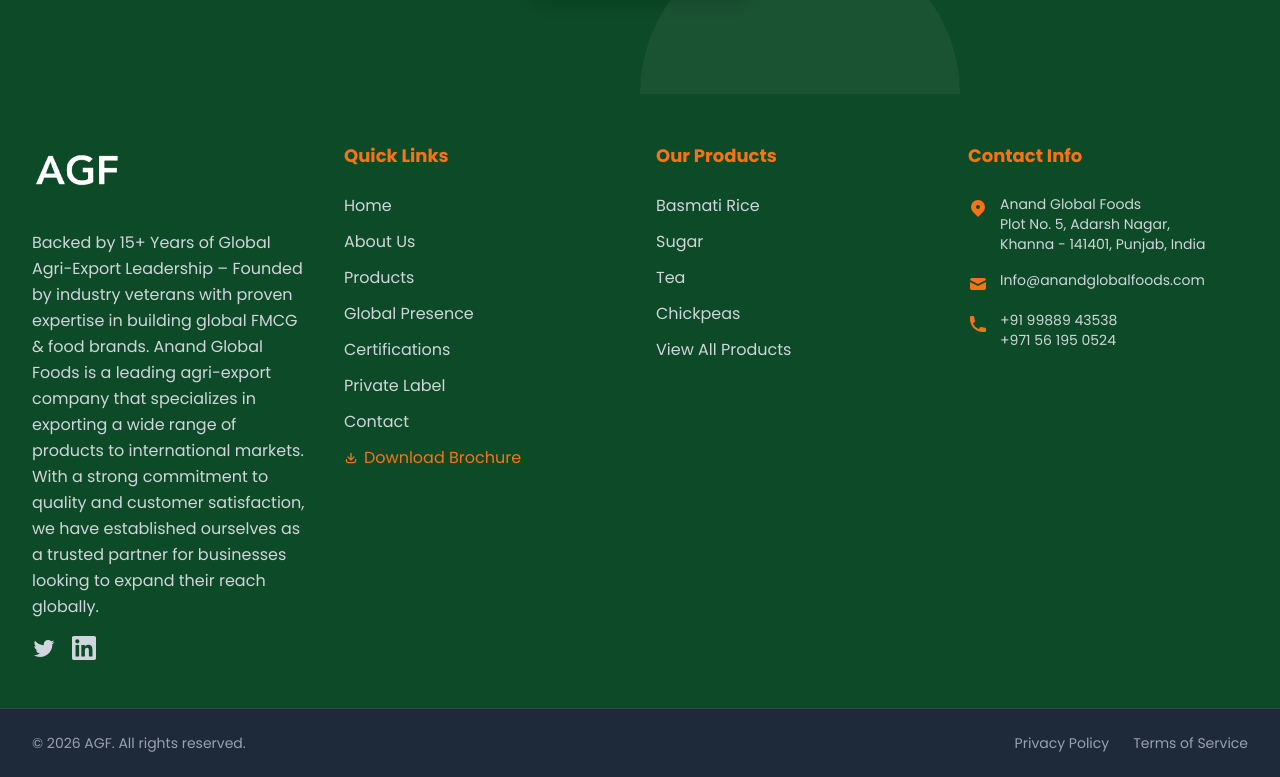
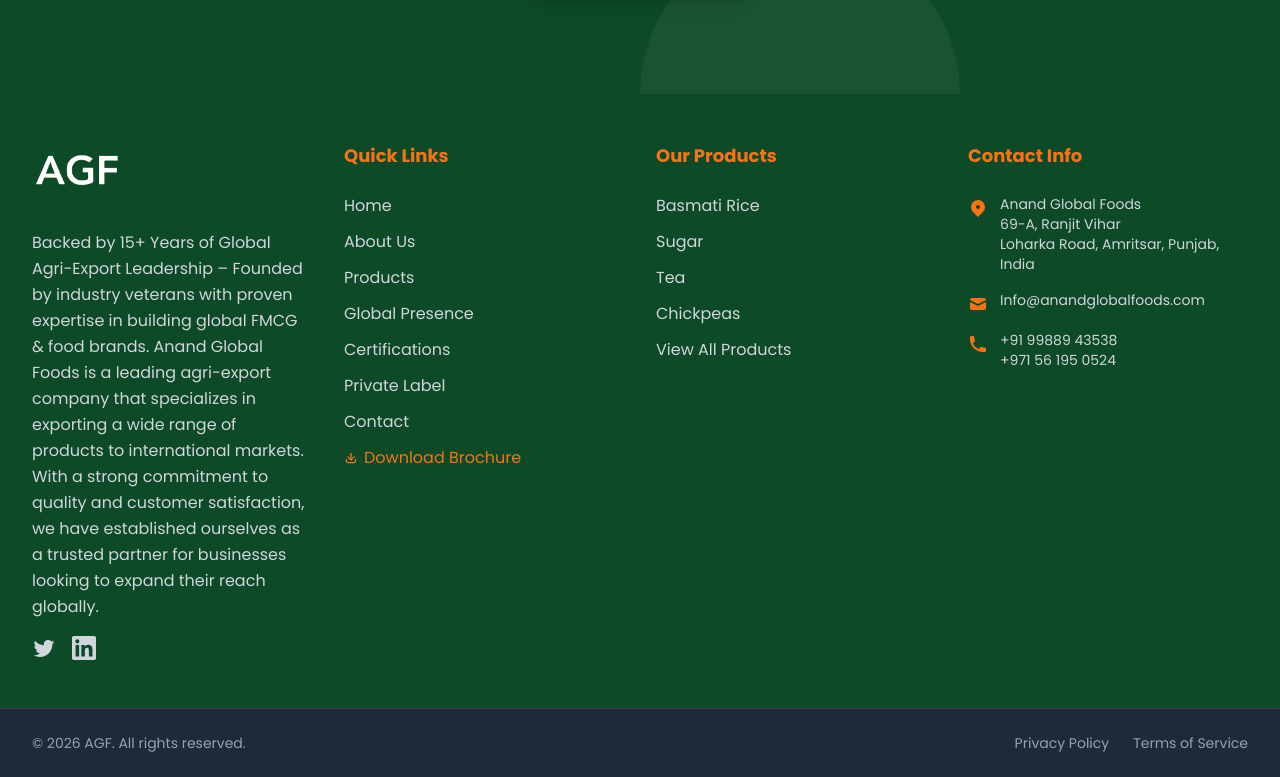
Before and after one commit to ASHISHSINGHNEGI/agf, a Next.js app: page / in a window 1280 px wide. Shown: the part 4926-5703 px from the top of the page. Built offline with nearby package versions, Linux system fonts and the light colour scheme.

Commit message:
update:address

```diff
--- a/app/components/footer.tsx
+++ b/app/components/footer.tsx
@@ -215,9 +215,9 @@ export default function Footer() {
                 <p className="text-gray-300 text-sm">
                   Anand Global Foods
                   <br />
-                  Plot No. 5, Adarsh Nagar,
+                  69-A, Ranjit Vihar
                   <br/>
-                  Khanna - 141401, Punjab, India
+                  Loharka Road, Amritsar, Punjab, India
                 </p>
               </div>
               <div className="flex items-start space-x-3">
--- a/app/pages/contact/ContactForm.tsx
+++ b/app/pages/contact/ContactForm.tsx
@@ -239,8 +239,8 @@ export default function ContactForm() {
                 <h4 className="text-lg font-semibold mb-2">Global Headquarters</h4>
                 <p className="text-gray-300 text-sm leading-relaxed">
                   Anand Global Foods<br />
-                  Plot No. 5, Adarsh Nagar,<br />
-                  Khanna - 141401, Punjab, India
+                  69-A, Ranjit Vihar, Loharka Road,
+                  Amritsar, Punjab, India
                 </p>
               </div>
             </div>
```
